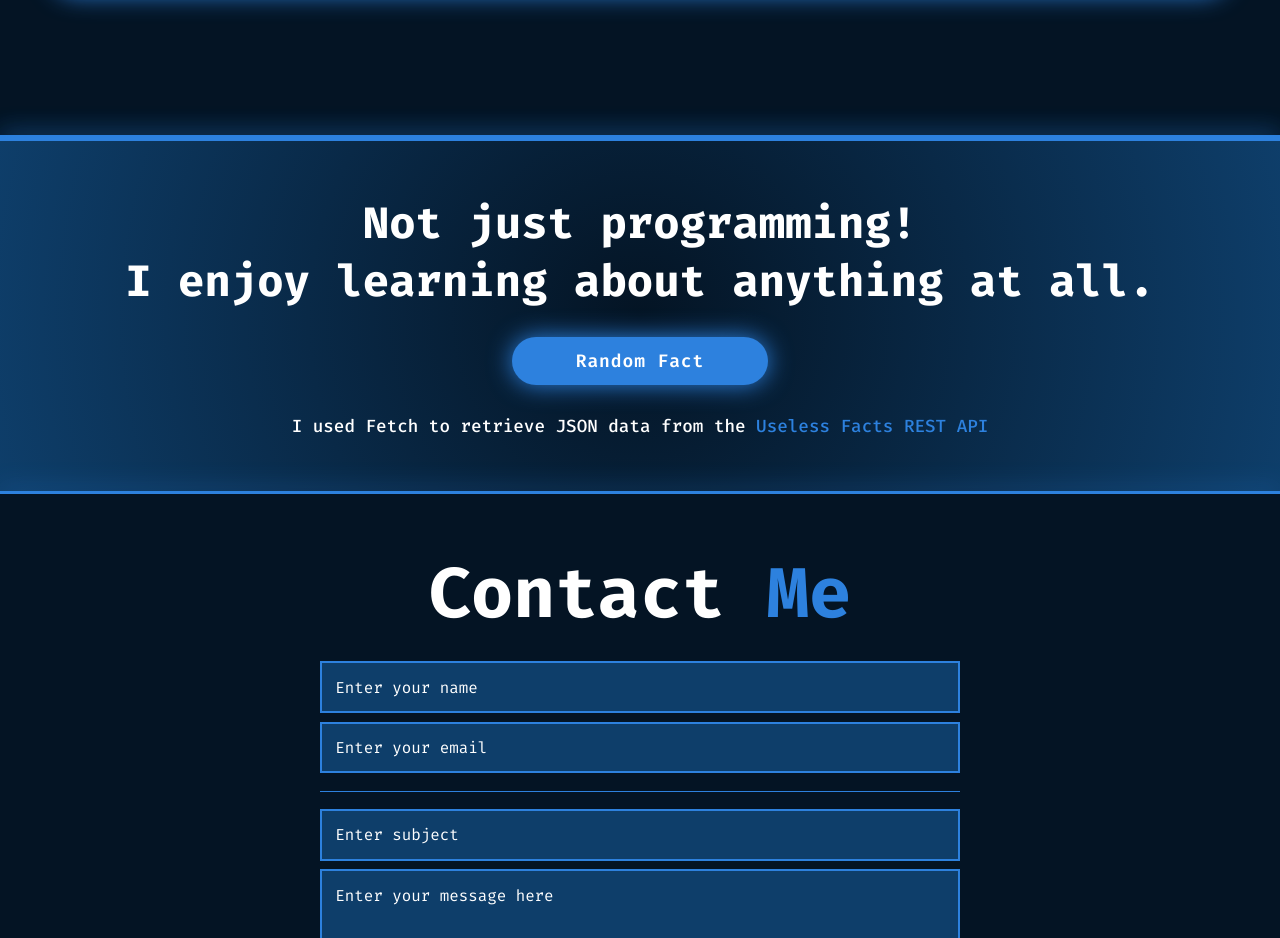
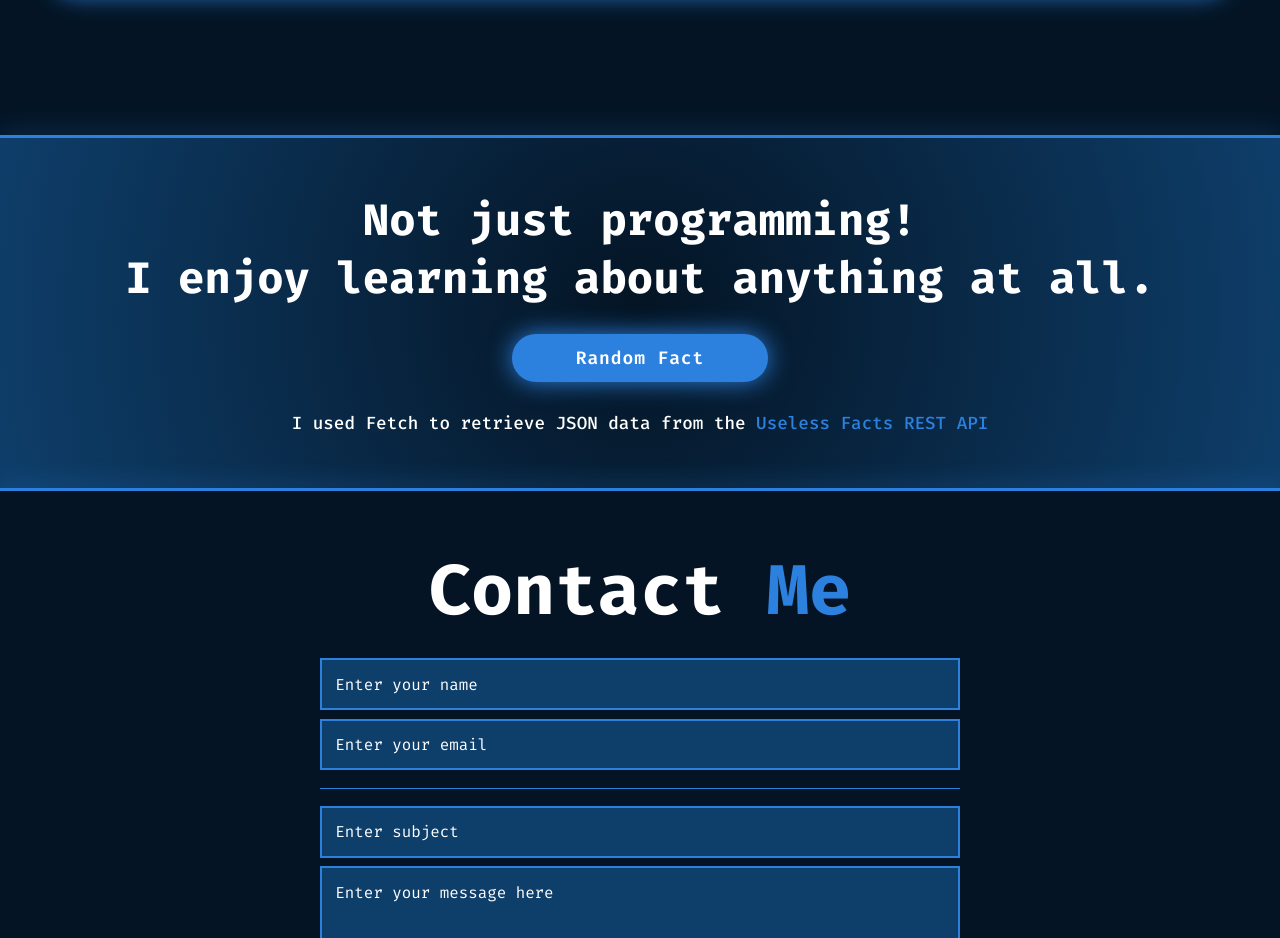
Before and after one commit to Francisco-MEB/Personal-Portfolio, a website: page index.html in a window 1280 px wide. Shown: the part 4040-4978 px from the top of the page. Drawn offline with nearby package versions, Linux system fonts and the light colour scheme.

Commit message:
redacting

```diff
--- a/index.html
+++ b/index.html
@@ -247,7 +247,7 @@
             </div>
         </section>
     -->
-        <hr class="divider">
+        <!-- <hr class="divider"> -->
         <section class="trivia" id="trivia">
             <h1>Not just programming!<br>I enjoy learning about anything at all.</h1>
             <div class="fact-box">
```
